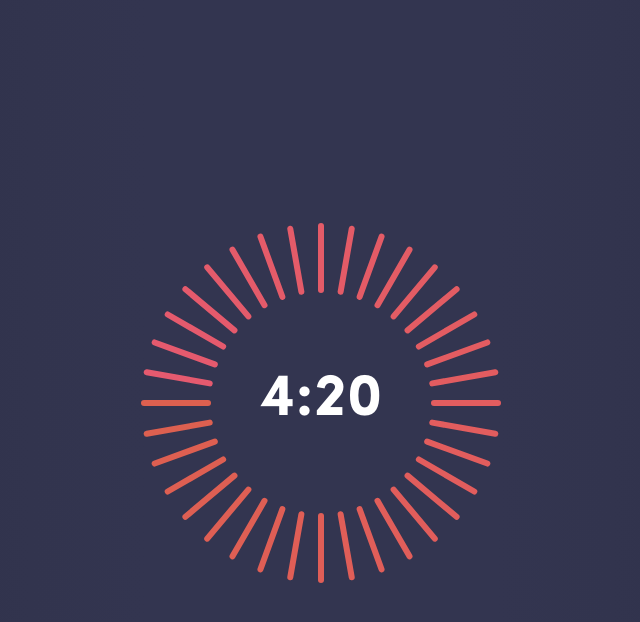
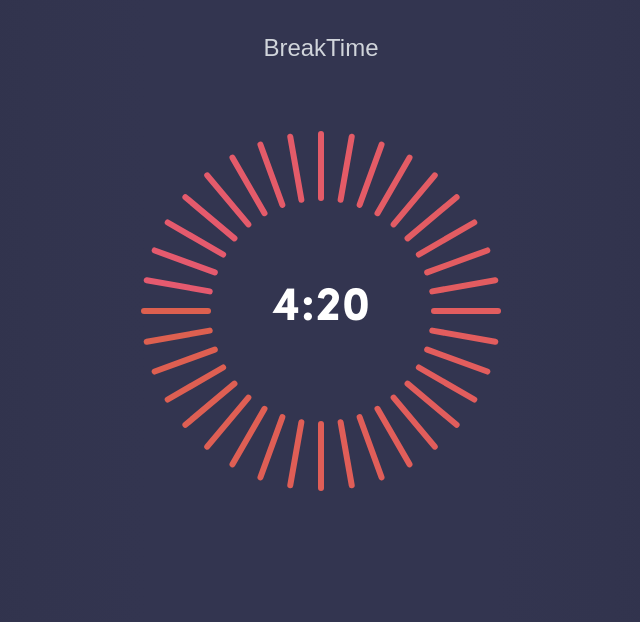
Before and after one commit to Performave/BreakTime, a Vue app: page /#/ in a window 1280 px wide. Shown: the top 622 px of the page, without its empty margins (319-959 px from the left). Built offline with nearby package versions, Linux system fonts and the light colour scheme; a web font is replaced by a local one.

Commit message:
Added header

```diff
--- a/src/components/HelloWorld.vue
+++ /dev/null
@@ -1,63 +0,0 @@
-<template>
-  <div class="hello">
-    <h1>{{ msg }}</h1>
-    <p>
-      For a guide and recipes on how to configure / customize this project,<br>
-      check out the
-      <a href="https://cli.vuejs.org" target="_blank" rel="noopener">vue-cli documentation</a>.
-    </p>
-    <h3>Installed CLI Plugins</h3>
-    <ul>
-      <li><a href="https://github.com/vuejs/vue-cli/tree/dev/packages/%40vue/cli-plugin-babel" target="_blank" rel="noopener">babel</a></li>
-      <li><a href="https://github.com/vuejs/vue-cli/tree/dev/packages/%40vue/cli-plugin-router" target="_blank" rel="noopener">router</a></li>
-      <li><a href="https://github.com/vuejs/vue-cli/tree/dev/packages/%40vue/cli-plugin-vuex" target="_blank" rel="noopener">vuex</a></li>
-      <li><a href="https://github.com/vuejs/vue-cli/tree/dev/packages/%40vue/cli-plugin-eslint" target="_blank" rel="noopener">eslint</a></li>
-      <li><a href="https://github.com/vuejs/vue-cli/tree/dev/packages/%40vue/cli-plugin-typescript" target="_blank" rel="noopener">typescript</a></li>
-    </ul>
-    <h3>Essential Links</h3>
-    <ul>
-      <li><a href="https://vuejs.org" target="_blank" rel="noopener">Core Docs</a></li>
-      <li><a href="https://forum.vuejs.org" target="_blank" rel="noopener">Forum</a></li>
-      <li><a href="https://chat.vuejs.org" target="_blank" rel="noopener">Community Chat</a></li>
-      <li><a href="https://twitter.com/vuejs" target="_blank" rel="noopener">Twitter</a></li>
-      <li><a href="https://news.vuejs.org" target="_blank" rel="noopener">News</a></li>
-    </ul>
-    <h3>Ecosystem</h3>
-    <ul>
-      <li><a href="https://router.vuejs.org" target="_blank" rel="noopener">vue-router</a></li>
-      <li><a href="https://vuex.vuejs.org" target="_blank" rel="noopener">vuex</a></li>
-      <li><a href="https://github.com/vuejs/vue-devtools#vue-devtools" target="_blank" rel="noopener">vue-devtools</a></li>
-      <li><a href="https://vue-loader.vuejs.org" target="_blank" rel="noopener">vue-loader</a></li>
-      <li><a href="https://github.com/vuejs/awesome-vue" target="_blank" rel="noopener">awesome-vue</a></li>
-    </ul>
-  </div>
-</template>
-
-<script lang="ts">
-import { defineComponent } from 'vue';
-
-export default defineComponent({
-  name: 'HelloWorld',
-  props: {
-    msg: String,
-  },
-});
-</script>
-
-<!-- Add "scoped" attribute to limit CSS to this component only -->
-<style scoped>
-h3 {
-  margin: 40px 0 0;
-}
-ul {
-  list-style-type: none;
-  padding: 0;
-}
-li {
-  display: inline-block;
-  margin: 0 10px;
-}
-a {
-  color: #42b983;
-}
-</style>
--- /dev/null
+++ b/src/components/VHeader.vue
@@ -0,0 +1,24 @@
+<template>
+    <div class="flex items-center h-24 mb-5">
+        <div class="w-1/3"></div>
+        <div class="flex justify-center w-1/3"><h1 class="text-2xl text-gray-300">BreakTime</h1></div>
+        <div class="w-1/3"></div>
+    </div>
+</template>
+
+<script lang="ts">
+import { defineComponent } from 'vue'
+
+export default defineComponent({
+    name: "VHeader",
+    setup () {
+
+
+        return {}
+    }
+})
+</script>
+
+<style scoped>
+
+</style>
--- /dev/null
+++ b/src/components/VTimer.vue
@@ -0,0 +1,54 @@
+<template>
+  <div class="w-full h-96">
+    <div class="grid place-items-center w-full h-96 absolute">
+      <div class="bg-container">
+        <div
+          class="absolute box"
+          v-for="index in 36"
+          :style="{
+            transform: 'rotate(calc(' + index + ' * 10deg))',
+          }"
+          :key="index"
+        >
+          <span
+            class="rounded-full"
+            :style="{ filter: 'hue-rotate(calc(' + index + ' *.5deg))' }"
+          ></span>
+        </div>
+      </div>
+    </div>
+
+    <div class="grid place-items-center w-full h-96">
+      <h1 class="text-5xl font-bold">4:20</h1>
+    </div>
+  </div>
+</template>
+
+<script lang="ts">
+import { defineComponent } from "vue";
+
+export default defineComponent({
+  name: "VTimer",
+});
+</script>
+
+<style scoped>
+.bg-container {
+  width: 360px;
+  height: 360px;
+}
+
+.box {
+  width: 360px;
+  height: 6px;
+  position: absolute;
+  top: 50%;
+}
+
+.box span {
+  background: #e55a70;
+  display: block;
+  width: 70px;
+  height: 6px;
+}
+</style>
--- a/src/views/Home.vue
+++ b/src/views/Home.vue
@@ -1,53 +1,19 @@
 <template>
-  <div class="grid place-items-center w-full h-full absolute">
-    <div class="bg-container">
-      <div
-        class="absolute box"
-        v-for="index in 36"
-        :style="{
-          transform:
-            'rotate(calc(' + index + ' * 10deg))',
-        }"
-        :key="index"
-      >
-        <span
-          class="rounded-full"
-          :style="{ filter: 'hue-rotate(calc(' + index + ' *.5deg))' }"
-        ></span>
-      </div>
-    </div>
-  </div>
-
-  <div class="grid place-items-center w-full h-full">
-    <h1 class="text-6xl font-bold">4:20</h1>
-  </div>
+  <v-header />
+  <v-timer />
 </template>
 
 <script lang="ts">
 import { defineComponent } from "vue";
 
+import VHeader from "@/components/VHeader.vue";
+import VTimer from "@/components/VTimer.vue";
+
 export default defineComponent({
   name: "Home",
+  components: {
+    VHeader,
+    VTimer,
+  }
 });
 </script>
-
-<style scoped>
-.bg-container {
-  width: 360px;
-  height: 360px;
-}
-
-.box {
-  width: 360px;
-  height: 6px;
-  position: absolute;
-  top: 50%;
-}
-
-.box span {
-  background: #e55a70;
-  display: block;
-  width: 70px;
-  height: 6px;
-}
-</style>
```
